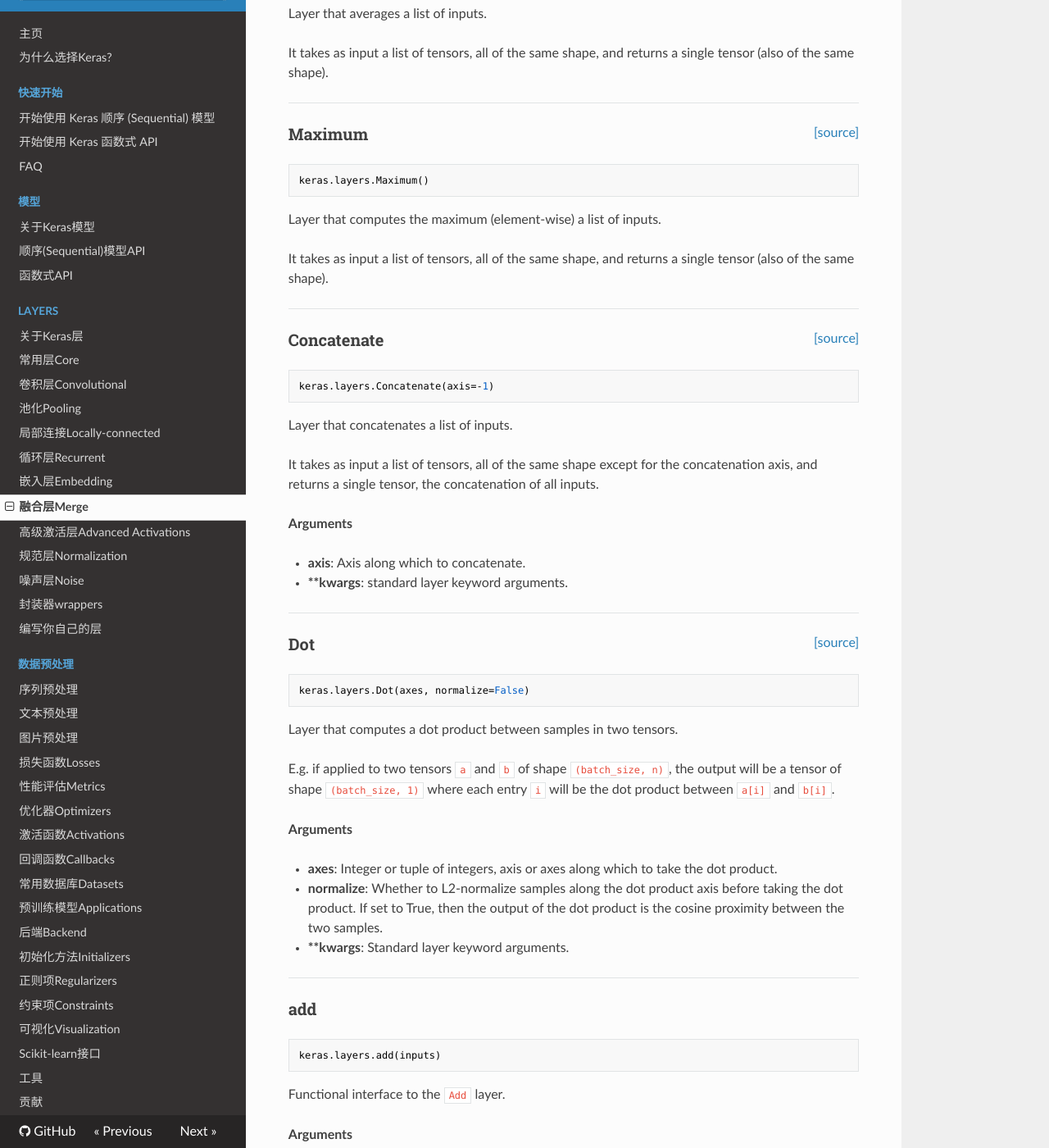
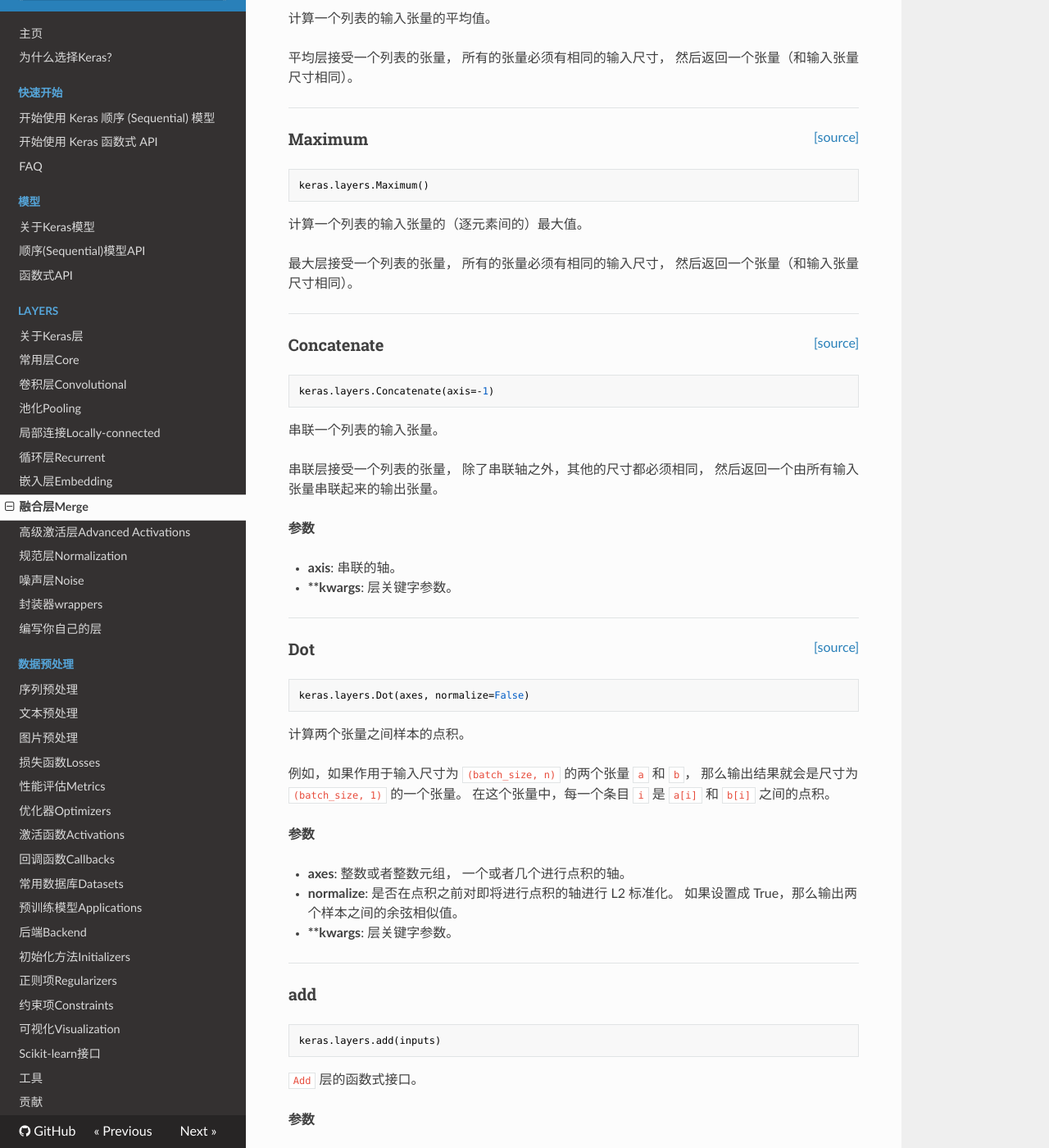
Before and after one commit to keras-team/keras-docs-zh, an MkDocs documentation site: the page built from sources/layers/merge.md, in a window 1280 px wide and 1400 px high, scrolled down 1448 px. Shown: the whole window at 82% size. Built offline with MkDocs 1.6.1, drawn with Linux system fonts in a browser that asks for light colours; nearby versions of some CDN libraries; old or Windows-style settings are respelled for this version of MkDocs; some of the changed text lies outside the part shown.

Commit message:
add merge layer chinese documentation

````diff
--- a/sources/layers/merge.md
+++ b/sources/layers/merge.md
@@ -5,13 +5,13 @@
 keras.layers.Add()
 ```
 
-Layer that adds a list of inputs.
+计算一个列表的输入张量的和。
 
-It takes as input a list of tensors,
-all of the same shape, and returns
-a single tensor (also of the same shape).
+相加层接受一个列表的张量，
+所有的张量必须有相同的输入尺寸，
+然后返回一个张量（和输入张量尺寸相同）。
 
-__Examples__
+__例子__
 
 
 ```python
@@ -21,7 +21,7 @@ input1 = keras.layers.Input(shape=(16,))
 x1 = keras.layers.Dense(8, activation='relu')(input1)
 input2 = keras.layers.Input(shape=(32,))
 x2 = keras.layers.Dense(8, activation='relu')(input2)
-added = keras.layers.Add()([x1, x2])  # equivalent to added = keras.layers.add([x1, x2])
+added = keras.layers.Add()([x1, x2])  # 相当于 added = keras.layers.add([x1, x2])
 
 out = keras.layers.Dense(4)(added)
 model = keras.models.Model(inputs=[input1, input2], outputs=out)
@@ -36,13 +36,13 @@ model = keras.models.Model(inputs=[input1, input2], outputs=out)
 keras.layers.Subtract()
 ```
 
-Layer that subtracts two inputs.
+计算两个输入张量的差。
 
-It takes as input a list of tensors of size 2,
-both of the same shape, and returns a single tensor, (inputs[0] - inputs[1]),
-also of the same shape.
+相减层接受一个长度为 2 的张量列表，
+两个张量必须有相同的尺寸，然后返回一个值为 (inputs[0] - inputs[1]) 的张量，
+输出张量和输入张量尺寸相同。
 
-__Examples__
+__例子__
 
 
 ```python
@@ -52,7 +52,7 @@ input1 = keras.layers.Input(shape=(16,))
 x1 = keras.layers.Dense(8, activation='relu')(input1)
 input2 = keras.layers.Input(shape=(32,))
 x2 = keras.layers.Dense(8, activation='relu')(input2)
-# Equivalent to subtracted = keras.layers.subtract([x1, x2])
+# 相当于 subtracted = keras.layers.subtract([x1, x2])
 subtracted = keras.layers.Subtract()([x1, x2])
 
 out = keras.layers.Dense(4)(subtracted)
@@ -68,11 +68,11 @@ model = keras.models.Model(inputs=[input1, input2], outputs=out)
 keras.layers.Multiply()
 ```
 
-Layer that multiplies (element-wise) a list of inputs.
+计算一个列表的输入张量的（逐元素间的）乘积。
 
-It takes as input a list of tensors,
-all of the same shape, and returns
-a single tensor (also of the same shape).
+相乘层接受一个列表的张量，
+所有的张量必须有相同的输入尺寸，
+然后返回一个张量（和输入张量尺寸相同）。
 
 ----
 
@@ -83,11 +83,11 @@ a single tensor (also of the same shape).
 keras.layers.Average()
 ```
 
-Layer that averages a list of inputs.
+计算一个列表的输入张量的平均值。
 
-It takes as input a list of tensors,
-all of the same shape, and returns
-a single tensor (also of the same shape).
+平均层接受一个列表的张量，
+所有的张量必须有相同的输入尺寸，
+然后返回一个张量（和输入张量尺寸相同）。
 
 ----
 
@@ -98,11 +98,11 @@ a single tensor (also of the same shape).
 keras.layers.Maximum()
 ```
 
-Layer that computes the maximum (element-wise) a list of inputs.
+计算一个列表的输入张量的（逐元素间的）最大值。
 
-It takes as input a list of tensors,
-all of the same shape, and returns
-a single tensor (also of the same shape).
+最大层接受一个列表的张量，
+所有的张量必须有相同的输入尺寸，
+然后返回一个张量（和输入张量尺寸相同）。
 
 ----
 
@@ -113,16 +113,16 @@ a single tensor (also of the same shape).
 keras.layers.Concatenate(axis=-1)
 ```
 
-Layer that concatenates a list of inputs.
+串联一个列表的输入张量。
 
-It takes as input a list of tensors,
-all of the same shape except for the concatenation axis,
-and returns a single tensor, the concatenation of all inputs.
+串联层接受一个列表的张量，
+除了串联轴之外，其他的尺寸都必须相同，
+然后返回一个由所有输入张量串联起来的输出张量。
 
-__Arguments__
+__参数__
 
-- __axis__: Axis along which to concatenate.
-- __**kwargs__: standard layer keyword arguments.
+- __axis__: 串联的轴。
+- __**kwargs__: 层关键字参数。
 
 ----
 
@@ -133,22 +133,19 @@ __Arguments__
 keras.layers.Dot(axes, normalize=False)
 ```
 
-Layer that computes a dot product between samples in two tensors.
+计算两个张量之间样本的点积。
 
-E.g. if applied to two tensors `a` and `b` of shape `(batch_size, n)`,
-the output will be a tensor of shape `(batch_size, 1)`
-where each entry `i` will be the dot product between
-`a[i]` and `b[i]`.
+例如，如果作用于输入尺寸为 `(batch_size, n)` 的两个张量 `a` 和 `b`，
+那么输出结果就会是尺寸为 `(batch_size, 1)` 的一个张量。
+在这个张量中，每一个条目 `i` 是 `a[i]` 和 `b[i]` 之间的点积。
 
-__Arguments__
+__参数__
 
-- __axes__: Integer or tuple of integers,
-axis or axes along which to take the dot product.
-- __normalize__: Whether to L2-normalize samples along the
-dot product axis before taking the dot product.
-If set to True, then the output of the dot product
-is the cosine proximity between the two samples.
-- __**kwargs__: Standard layer keyword arguments.
+- __axes__: 整数或者整数元组，
+一个或者几个进行点积的轴。
+- __normalize__: 是否在点积之前对即将进行点积的轴进行 L2 标准化。
+如果设置成 True，那么输出两个样本之间的余弦相似值。
+- __**kwargs__: 层关键字参数。
 
 ----
 
@@ -159,19 +156,18 @@ is the cosine proximity between the two samples.
 keras.layers.add(inputs)
 ```
 
+`Add` 层的函数式接口。
 
-Functional interface to the `Add` layer.
+__参数__
 
-__Arguments__
+- __inputs__: 一个列表的输入张量（列表大小至少为 2）。
+- __**kwargs__: 层关键字参数。
 
-- __inputs__: A list of input tensors (at least 2).
-- __**kwargs__: Standard layer keyword arguments.
+__返回__
 
-__Returns__
+一个张量，所有输入张量的和。
 
-A tensor, the sum of the inputs.
-
-__Examples__
+__例子__
 
 
 ```python
@@ -196,19 +192,18 @@ model = keras.models.Model(inputs=[input1, input2], outputs=out)
 keras.layers.subtract(inputs)
 ```
 
+`Subtract` 层的函数式接口。
 
-Functional interface to the `Subtract` layer.
+__参数__
 
-__Arguments__
+- __inputs__: 一个列表的输入张量（列表大小准确为 2）。
+- __**kwargs__: 层的关键字参数。
 
-- __inputs__: A list of input tensors (exactly 2).
-- __**kwargs__: Standard layer keyword arguments.
+__返回__
 
-__Returns__
+一个张量，两个输入张量的差。
 
-A tensor, the difference of the inputs.
-
-__Examples__
+__例子__
 
 
 ```python
@@ -234,16 +229,16 @@ keras.layers.multiply(inputs)
 ```
 
 
-Functional interface to the `Multiply` layer.
+`Multiply` 层的函数式接口。
 
-__Arguments__
+__参数__
 
-- __inputs__: A list of input tensors (at least 2).
-- __**kwargs__: Standard layer keyword arguments.
+- __inputs__: 一个列表的输入张量（列表大小至少为 2）。
+- __**kwargs__: 层的关键字参数。
 
-__Returns__
+__返回__
 
-A tensor, the element-wise product of the inputs.
+一个张量，所有输入张量的逐元素乘积。
 
 ----
 
@@ -255,16 +250,16 @@ keras.layers.average(inputs)
 ```
 
 
-Functional interface to the `Average` layer.
+`Average` 层的函数式接口。
 
-__Arguments__
+__参数__
 
-- __inputs__: A list of input tensors (at least 2).
-- __**kwargs__: Standard layer keyword arguments.
+- __inputs__: 一个列表的输入张量（列表大小至少为 2）。
+- __**kwargs__: 层的关键字参数。
 
-__Returns__
+__返回__
 
-A tensor, the average of the inputs.
+一个张量，所有输入张量的平均值。
 
 ----
 
@@ -275,17 +270,16 @@ A tensor, the average of the inputs.
 keras.layers.maximum(inputs)
 ```
 
+`Maximum` 层的函数式接口。
 
-Functional interface to the `Maximum` layer.
+__参数__
 
-__Arguments__
+- __inputs__: 一个列表的输入张量（列表大小至少为 2）。
+- __**kwargs__: 层的关键字参数。
 
-- __inputs__: A list of input tensors (at least 2).
-- __**kwargs__: Standard layer keyword arguments.
+__返回__
 
-__Returns__
-
-A tensor, the element-wise maximum of the inputs.
+一个张量，所有张量的逐元素的最大值。
 
 ----
 
@@ -297,17 +291,17 @@ keras.layers.concatenate(inputs, axis=-1)
 ```
 
 
-Functional interface to the `Concatenate` layer.
+`Concatenate` 层的函数式接口。
 
-__Arguments__
+__参数__
 
-- __inputs__: A list of input tensors (at least 2).
-- __axis__: Concatenation axis.
-- __**kwargs__: Standard layer keyword arguments.
+- __inputs__: 一个列表的输入张量（列表大小至少为 2）。
+- __axis__: 串联的轴。
+- __**kwargs__: 层的关键字参数。
 
-__Returns__
+__返回__
 
-A tensor, the concatenation of the inputs alongside axis `axis`.
+一个张量，所有输入张量通过 `axis` 轴串联起来的输出张量。
 
 ----
 
@@ -319,19 +313,17 @@ keras.layers.dot(inputs, axes, normalize=False)
 ```
 
 
-Functional interface to the `Dot` layer.
+`Dot` 层的函数式接口。
 
-__Arguments__
+__参数__
 
-- __inputs__: A list of input tensors (at least 2).
-- __axes__: Integer or tuple of integers,
-axis or axes along which to take the dot product.
-- __normalize__: Whether to L2-normalize samples along the
-dot product axis before taking the dot product.
-If set to True, then the output of the dot product
-is the cosine proximity between the two samples.
-- __**kwargs__: Standard layer keyword arguments.
+- __inputs__: 一个列表的输入张量（列表大小至少为 2）。
+- __axes__: 整数或者整数元组，
+一个或者几个进行点积的轴。
+- __normalize__: 是否在点积之前对即将进行点积的轴进行 L2 标准化。
+如果设置成 True，那么输出两个样本之间的余弦相似值。
+- __**kwargs__: 层的关键字参数。
 
-__Returns__
+__返回__
 
-A tensor, the dot product of the samples from the inputs.
+一个张量，所有输入张量样本之间的点积。
````
